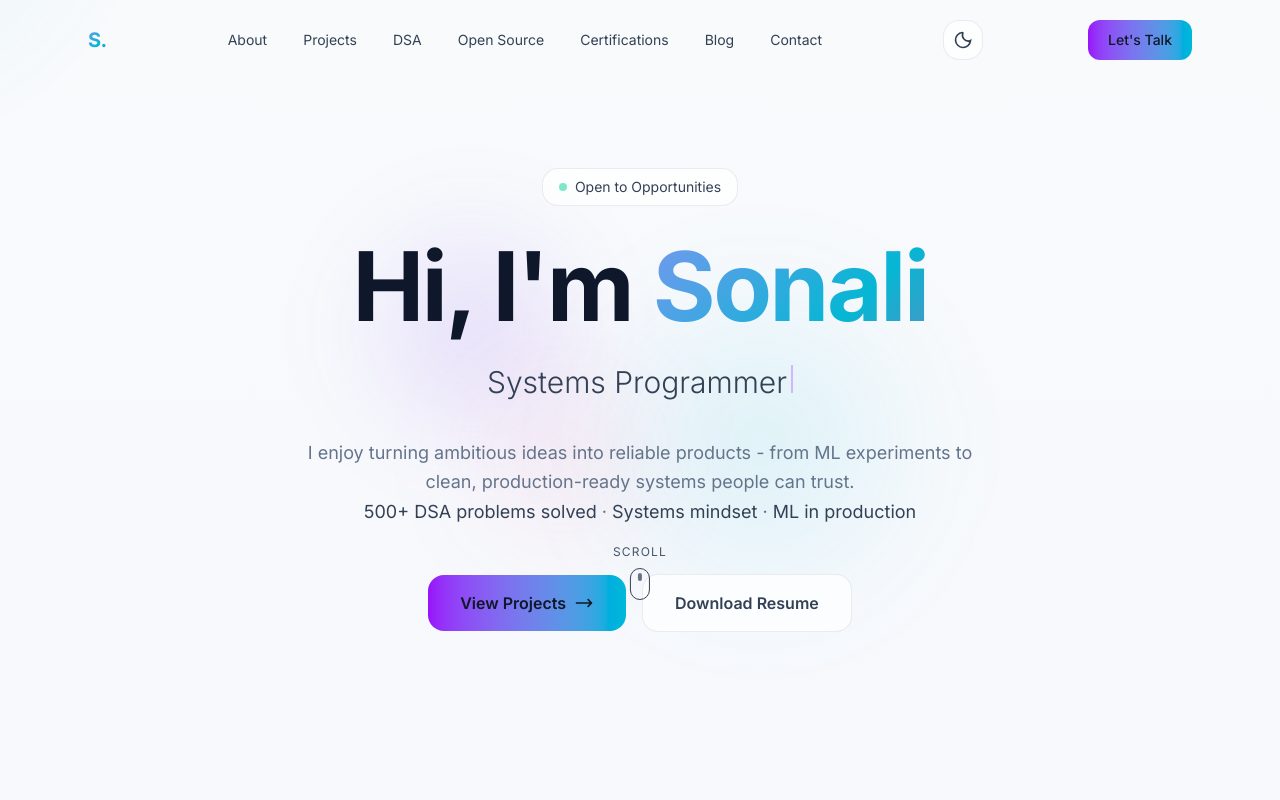
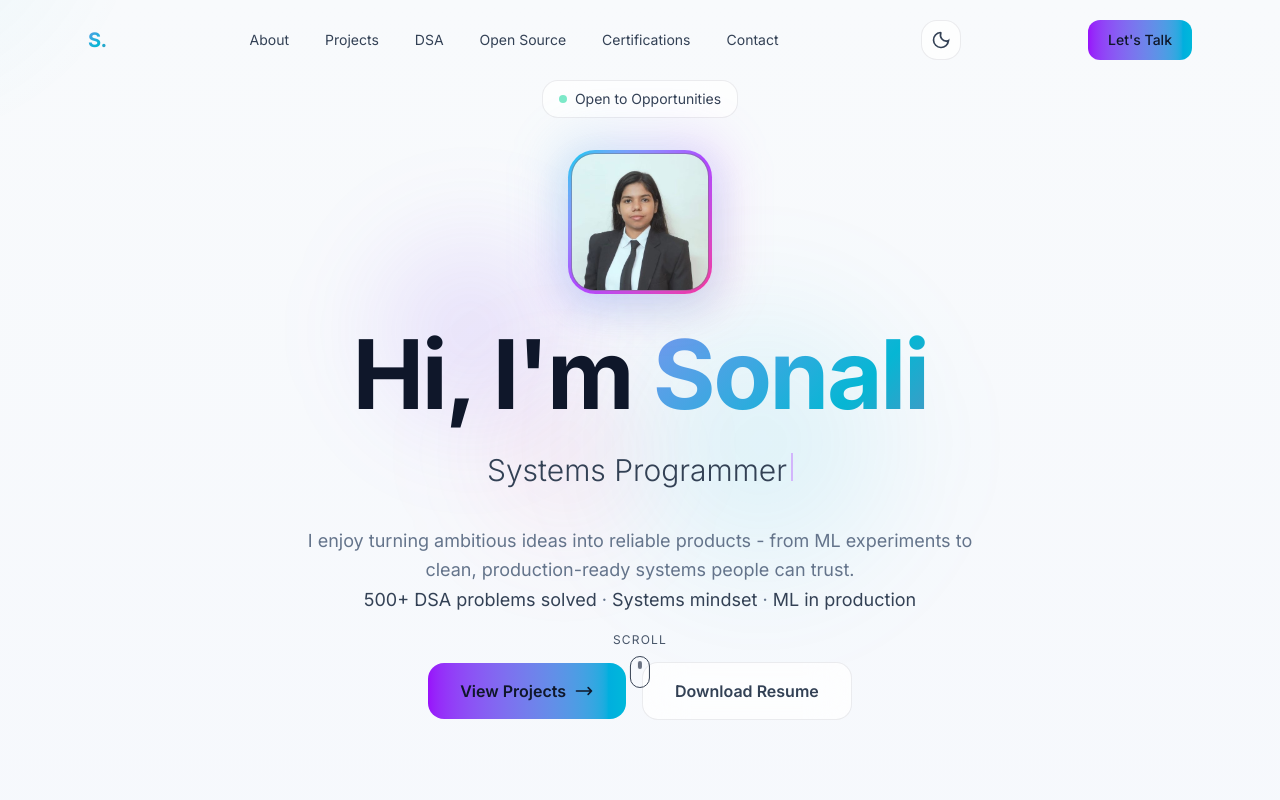
Before and after one commit to SONALISINHA01/portfolio, a Next.js app: page / in a window 1280 px wide. Shown: the top 800 px of the page. Built offline with nearby package versions, Linux system fonts and the light colour scheme.

Commit message:
Enhance hero photo interaction and remove blog nav link

```diff
--- a/src/components/Hero.tsx
+++ b/src/components/Hero.tsx
@@ -1,6 +1,7 @@
 "use client";
 
 import { useEffect, useState, useRef } from "react";
+import TiltCard from "./TiltCard";
 
 const roles = [
     "Machine Learning Engineer",
@@ -111,6 +112,26 @@ export default function Hero() {
                     Open to Opportunities
                 </div>
 
+                {/* Profile photo with mouse microinteraction */}
+                <div className="mb-6 sm:mb-8 flex justify-center" style={{ perspective: "1000px" }}>
+                    <TiltCard
+                        className="relative rounded-[1.7rem]"
+                        glareColor="rgba(6, 182, 212, 0.18)"
+                        tiltAmount={10}
+                    >
+                        <div className="relative w-32 h-32 sm:w-36 sm:h-36 p-[3px] rounded-[1.7rem] bg-gradient-to-br from-cyan-400 via-purple-500 to-pink-500 shadow-[0_14px_40px_rgba(6,182,212,0.18)]">
+                            <div className="absolute -inset-3 rounded-[2rem] bg-gradient-to-br from-cyan-500/20 via-purple-500/20 to-pink-500/20 blur-xl pointer-events-none" />
+                            <div className="relative w-full h-full rounded-[1.45rem] overflow-hidden border border-white/20 bg-black/30">
+                                <img
+                                    src="/professional-photo.jpg"
+                                    alt="Sonali profile photo"
+                                    className="w-full h-full object-cover"
+                                />
+                            </div>
+                        </div>
+                    </TiltCard>
+                </div>
+
                 {/* Name */}
                 <h1 className="text-4xl sm:text-5xl md:text-6xl lg:text-7xl xl:text-8xl font-bold mb-4 sm:mb-6 tracking-tight">
                     <span className="text-white">Hi, I&apos;m </span>
--- a/src/components/Navbar.tsx
+++ b/src/components/Navbar.tsx
@@ -8,7 +8,6 @@ const navLinks = [
     { label: "DSA", href: "#dsa" },
     { label: "Open Source", href: "#opensource" },
     { label: "Certifications", href: "#certifications" },
-    { label: "Blog", href: "#blog" },
     { label: "Contact", href: "#contact" },
 ];
 
```
